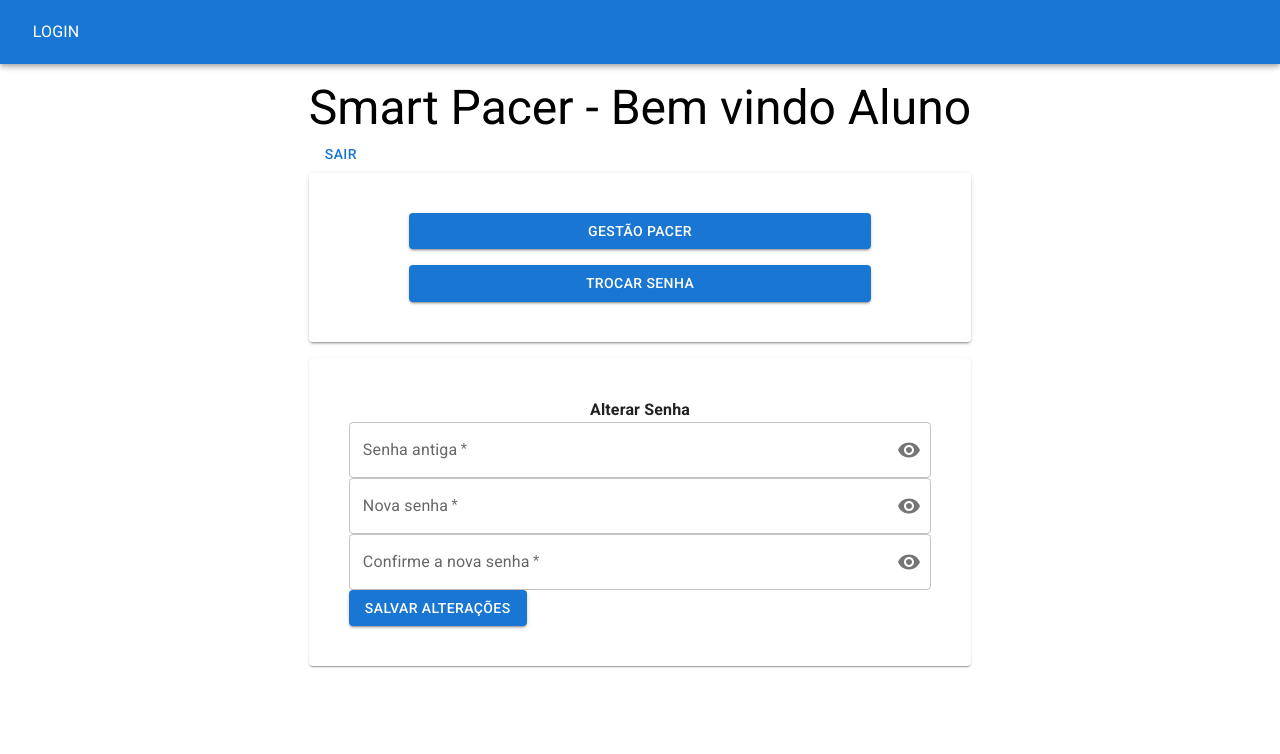
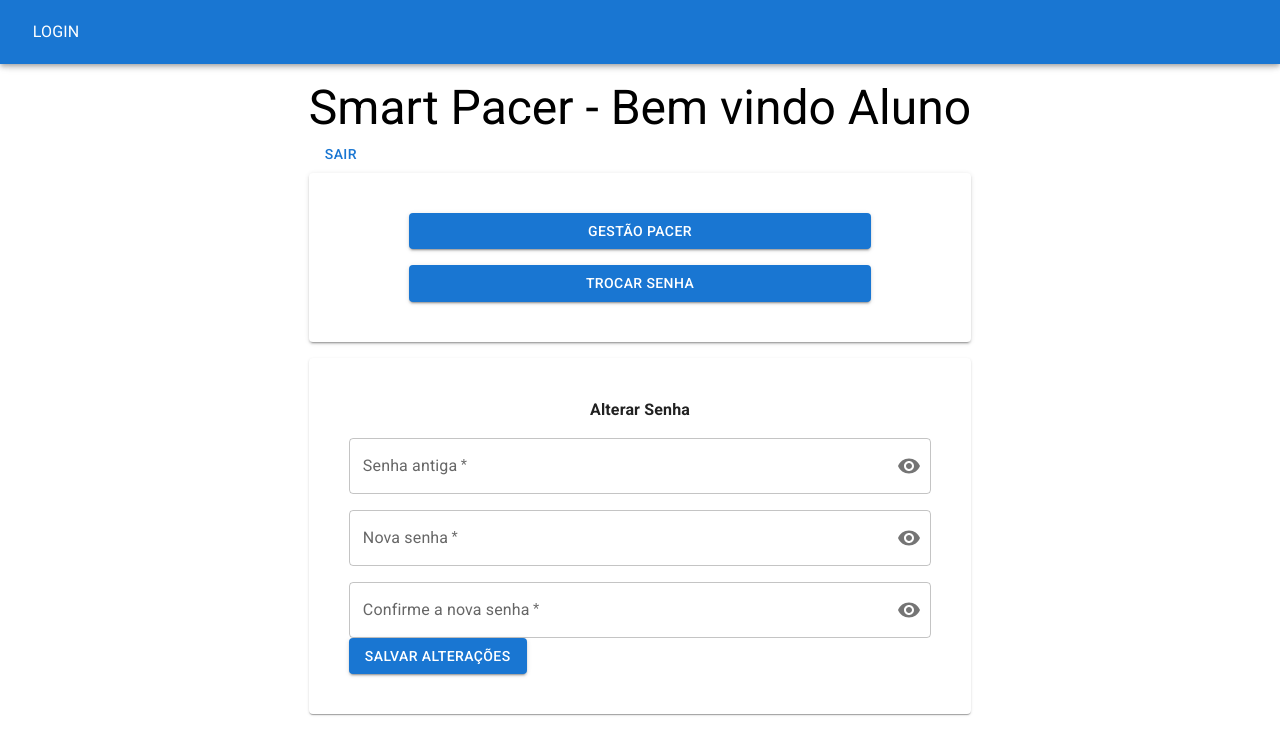
Before and after one commit to Salitop/SmartPacer-UI, a React (Create React App) app in the folder smartpacerUI/: page /home-aluno in a window 1280 px wide. Both pictures are taken after a click on the button "TROCAR SENHA". Shown: the top 754 px of the page. Built offline with nearby package versions, Linux system fonts and the light colour scheme; no server answers.

Commit message:
Formulario para alterar a senha

```diff
--- a/smartpacerUI/src/pages/HomeAluno.jsx
+++ b/smartpacerUI/src/pages/HomeAluno.jsx
@@ -18,6 +18,9 @@ function HomeAluno() {
   const [nome, setNome] = useState();
   const [id, setId] = useState();
   const [showForm, setShowForm] = useState(false);
+  const [senhaAntiga, setSenhaAntiga] = useState();
+  const [senhaNova, setSenhaNova] = useState();
+  const [senhaNovaConf, setSenhaNovaConf] = useState();
 
   const handlePassVisibilty = () => {
     setShowPass(!showPass);
@@ -26,6 +29,10 @@ function HomeAluno() {
   const logout = async () => {
     await Service.post("//localhost:5000/logout");
     navigate("/login");
+  };
+
+  const handleChangePassword = () => {
+    console.log(senhaAntiga, senhaNova, senhaNovaConf);
   };
 
   const handleToggleForm = () => {
@@ -38,6 +45,7 @@ function HomeAluno() {
         const resp = await Service.get("//localhost:5000/@me");
         setId(resp.data.id);
         setNome(resp.data.nome);
+        console.log(nome, id);
       } catch (error) {
         console.log("Not authenticated");
       }
@@ -82,7 +90,7 @@ function HomeAluno() {
                 Alterar Senha
               </Typography>
               <form>
-                <Grid item>
+                <Grid item marginTop={2}>
                   <TextField
                     type={showPass ? "text" : "password"}
                     fullWidth
@@ -90,6 +98,55 @@ function HomeAluno() {
                     placeholder="Insira a senha antiga"
                     variant="outlined"
                     required
+                    onChange={(e) => setSenhaAntiga(e.target.value)}
+                    InputProps={{
+                      endAdornment: (
+                        <InputAdornment position="end">
+                          <IconButton
+                            aria-label="toggle password"
+                            edge="end"
+                            onClick={handlePassVisibilty}
+                          >
+                            {showPass ? <VisibilityOff /> : <Visibility />}
+                          </IconButton>
+                        </InputAdornment>
+                      ),
+                    }}
+                  />
+                </Grid>
+                <Grid item marginTop={2}>
+                  <TextField
+                    type={showPass ? "text" : "password"}
+                    fullWidth
+                    label="Nova senha"
+                    placeholder="Insira a nova senha"
+                    variant="outlined"
+                    required
+                    onChange={(e) => setSenhaNova(e.target.value)}
+                    InputProps={{
+                      endAdornment: (
+                        <InputAdornment position="end">
+                          <IconButton
+                            aria-label="toggle password"
+                            edge="end"
+                            onClick={handlePassVisibilty}
+                          >
+                            {showPass ? <VisibilityOff /> : <Visibility />}
+                          </IconButton>
+                        </InputAdornment>
+                      ),
+                    }}
+                  />
+                </Grid>
+                <Grid item marginTop={2}>
+                  <TextField
+                    type={showPass ? "text" : "password"}
+                    fullWidth
+                    label="Confirme a nova senha"
+                    placeholder="Confirme a nova senha"
+                    variant="outlined"
+                    required
+                    onChange={(e) => setSenhaNovaConf(e.target.value)}
                     InputProps={{
                       endAdornment: (
                         <InputAdornment position="end">
@@ -106,53 +163,12 @@ function HomeAluno() {
                   />
                 </Grid>
                 <Grid item>
-                  <TextField
-                    type={showPass ? "text" : "password"}
-                    fullWidth
-                    label="Nova senha"
-                    placeholder="Insira a nova senha"
-                    variant="outlined"
-                    required
-                    InputProps={{
-                      endAdornment: (
-                        <InputAdornment position="end">
-                          <IconButton
-                            aria-label="toggle password"
-                            edge="end"
-                            onClick={handlePassVisibilty}
-                          >
-                            {showPass ? <VisibilityOff /> : <Visibility />}
-                          </IconButton>
-                        </InputAdornment>
-                      ),
-                    }}
-                  />
-                </Grid>
-                <Grid item>
-                  <TextField
-                    type={showPass ? "text" : "password"}
-                    fullWidth
-                    label="Confirme a nova senha"
-                    placeholder="Confirme a nova senha"
-                    variant="outlined"
-                    required
-                    InputProps={{
-                      endAdornment: (
-                        <InputAdornment position="end">
-                          <IconButton
-                            aria-label="toggle password"
-                            edge="end"
-                            onClick={handlePassVisibilty}
-                          >
-                            {showPass ? <VisibilityOff /> : <Visibility />}
-                          </IconButton>
-                        </InputAdornment>
-                      ),
-                    }}
-                  />
-                </Grid>
-                <Grid item>
-                  <Button variant="contained">Salvar Alterações</Button>
+                  <Button
+                    variant="contained"
+                    onClick={() => handleChangePassword()}
+                  >
+                    Salvar Alterações
+                  </Button>
                 </Grid>
               </form>
             </Paper>
```
